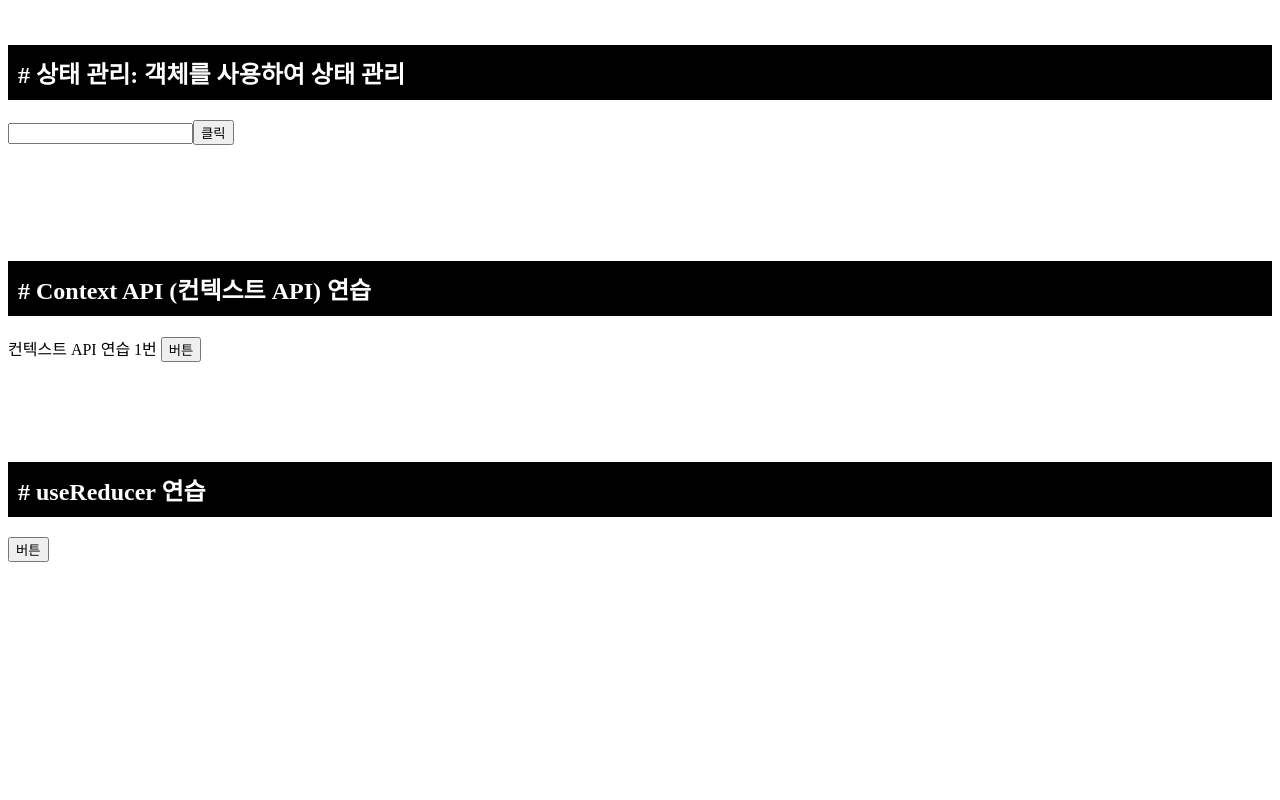
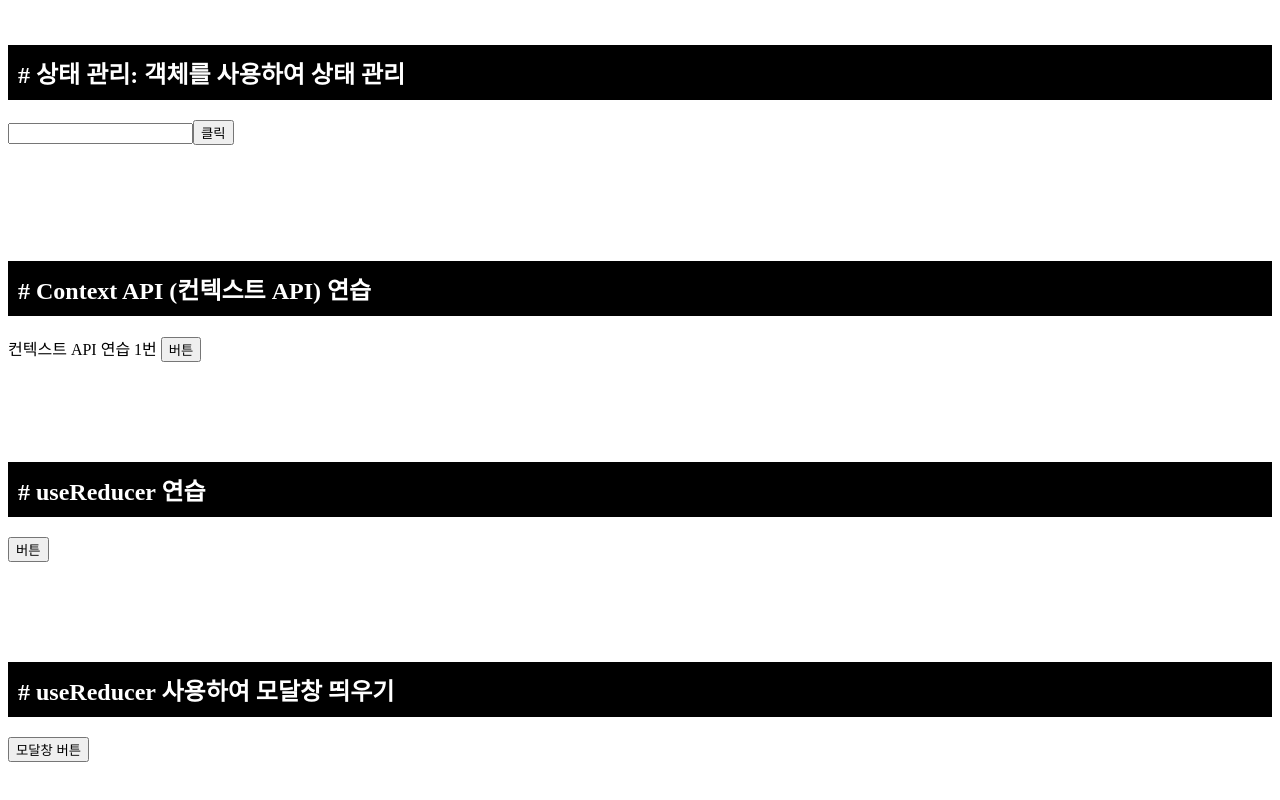
Before and after one commit to wangkodok/react-toy, a React (Vite) app: page / in a window 1280 px wide. Shown: the part 3272-4072 px from the top of the page. Before the commit the page ends 3894 px from the top, so only its background shows below. Built offline with nearby package versions, Linux system fonts and the light colour scheme.

Commit message:
useReducer 사용하여 모달창 띄우기

```diff
--- a/src/App.jsx
+++ b/src/App.jsx
@@ -16,6 +16,7 @@ import UserInput from "./UserInput";
 import StateList from "./StateList";
 import ContextAPI from "./ContextAPI";
 import UseReducer from "./UseReducer";
+import UseReducerModal from "./UseReducerModal";
 
 export default function App() {
   return (
@@ -38,6 +39,7 @@ export default function App() {
       <StateList />
       <ContextAPI />
       <UseReducer />
+      <UseReducerModal />
     </div>
   );
 }
--- /dev/null
+++ b/src/UseReducerModal.jsx
@@ -0,0 +1,39 @@
+import { useReducer } from "react";
+
+function reducer(state, action) {
+  if (action.type === "modal") {
+    // console.log(state, "상태");
+    if (state === false) {
+      return true;
+    } else {
+      return false;
+    }
+  }
+
+  return state;
+}
+
+export default function UseReducerModal() {
+  const [state, dispatch] = useReducer(reducer, false);
+  // console.log(state);
+
+  function handleClick() {
+    dispatch({
+      type: "modal",
+    });
+  }
+
+  let modal = null;
+  if (state) {
+    modal = <p>실제 이 UI는 Non-modal 입니다.</p>;
+  }
+
+  return (
+    <section>
+      <h1># useReducer 사용하여 모달창 띄우기</h1>
+      <button onClick={handleClick}>모달창 버튼</button>
+      {modal}
+      {/* {state ? <p>모달창 입니다.</p> : null} */}
+    </section>
+  );
+}
```
